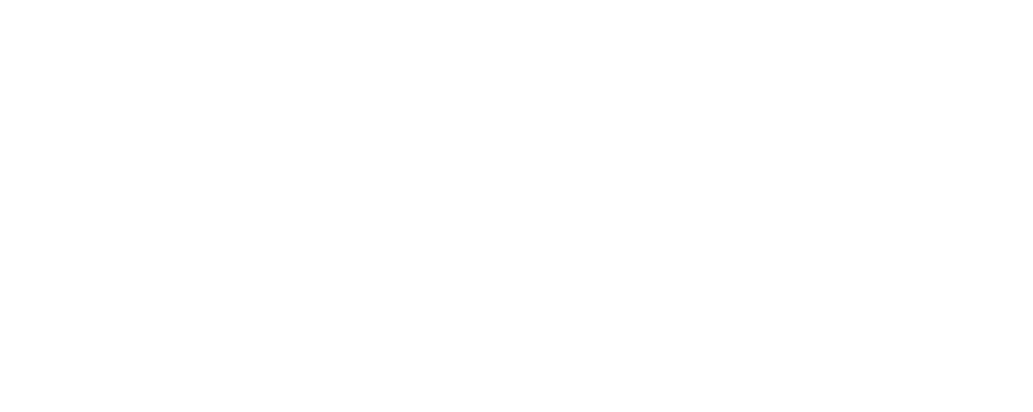
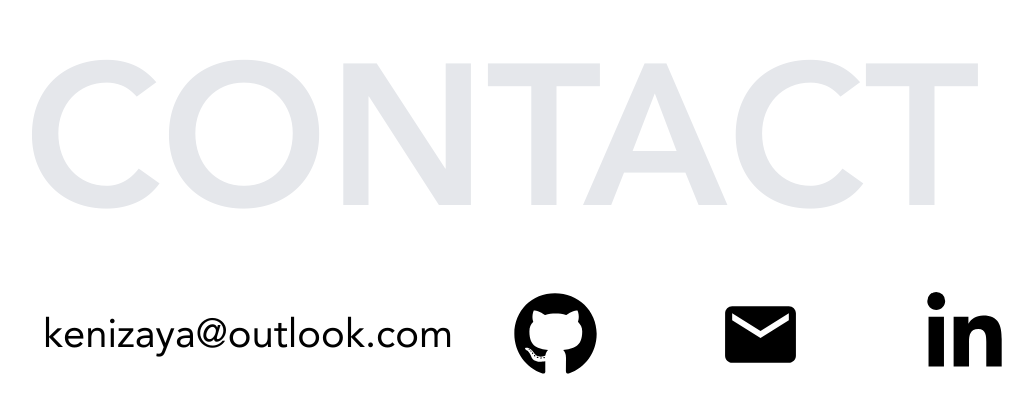
Before and after one commit to kenizaya/portfolio, a React (Vite) app: page / in a window 1280 px wide. Shown: the part 2088-2500 px from the top of the page, without its empty margins (85-1118 px from the left). Before the commit the page ends 2080 px from the top, so only its background shows below. Built offline with nearby package versions, Linux system fonts and the light colour scheme.

Commit message:
Add contact section

```diff
--- a/package.json
+++ b/package.json
@@ -11,7 +11,8 @@
   "dependencies": {
     "framer-motion": "^7.6.12",
     "react": "^18.2.0",
-    "react-dom": "^18.2.0"
+    "react-dom": "^18.2.0",
+    "react-icons": "^4.6.0"
   },
   "devDependencies": {
     "@types/react": "^18.0.24",
--- a/src/App.jsx
+++ b/src/App.jsx
@@ -1,5 +1,6 @@
 import React from 'react'
 import About from './components/About'
+import Contact from './components/Contact'
 import Hero from './components/Hero'
 import Skills from './components/Skills'
 
@@ -9,6 +10,7 @@
       <Hero />
       <About />
       <Skills />
+      <Contact />
     </>
   )
 }
--- /dev/null
+++ b/src/components/Contact.jsx
@@ -0,0 +1,47 @@
+import React from 'react'
+import { FaLinkedinIn, FaGithub } from 'react-icons/fa'
+import { MdEmail } from 'react-icons/md'
+import { motion, useScroll, useTransform } from 'framer-motion'
+
+const Contact = () => {
+  const { scrollYProgress } = useScroll()
+  const tX = useTransform(scrollYProgress, [0, 1], ['-100%', '8.5%'])
+
+  return (
+    <motion.section className='h-[80vh] w-full relative overflow-hidden'>
+      <motion.div
+        className='text-[200px] font-avenirHeavy text-gray-200 w-full'
+        transition={{ duration: 1 }}
+        style={{ translateX: tX }}
+      >
+        CONTACT
+      </motion.div>
+      <div className='w-4/5 ml-[10%] flex absolute items-center'>
+        <div className='font-avenirRoman text-[40px] text-left'>
+          <a
+            href='mailto:kenizaya@outlook.com?subject=%F0%9F%A4%98%20Hi%20Prashant,%20I%27d%20like%20to%20hire%20you'
+            target='_blank'
+          >
+            kenizaya@outlook.com
+          </a>
+        </div>
+        <div className='flex justify-around w-full'>
+          <a href='https://github.com/kenizaya/' target='_blank'>
+            <FaGithub size={85} />
+          </a>
+          <a
+            href='mailto:kenizaya@outlook.com?subject=%F0%9F%A4%98%20Hi%20Prashant,%20I%27d%20like%20to%20hire%20you'
+            target='_blank'
+          >
+            <MdEmail size={85} />
+          </a>
+          <a href='https://www.linkedin.com/in/kenizaya/' target='_blank'>
+            <FaLinkedinIn size={85} />
+          </a>
+        </div>
+      </div>
+    </motion.section>
+  )
+}
+
+export default Contact
```
Also changed, not shown: 1 other file (tests, documents, lock files or other folders).
